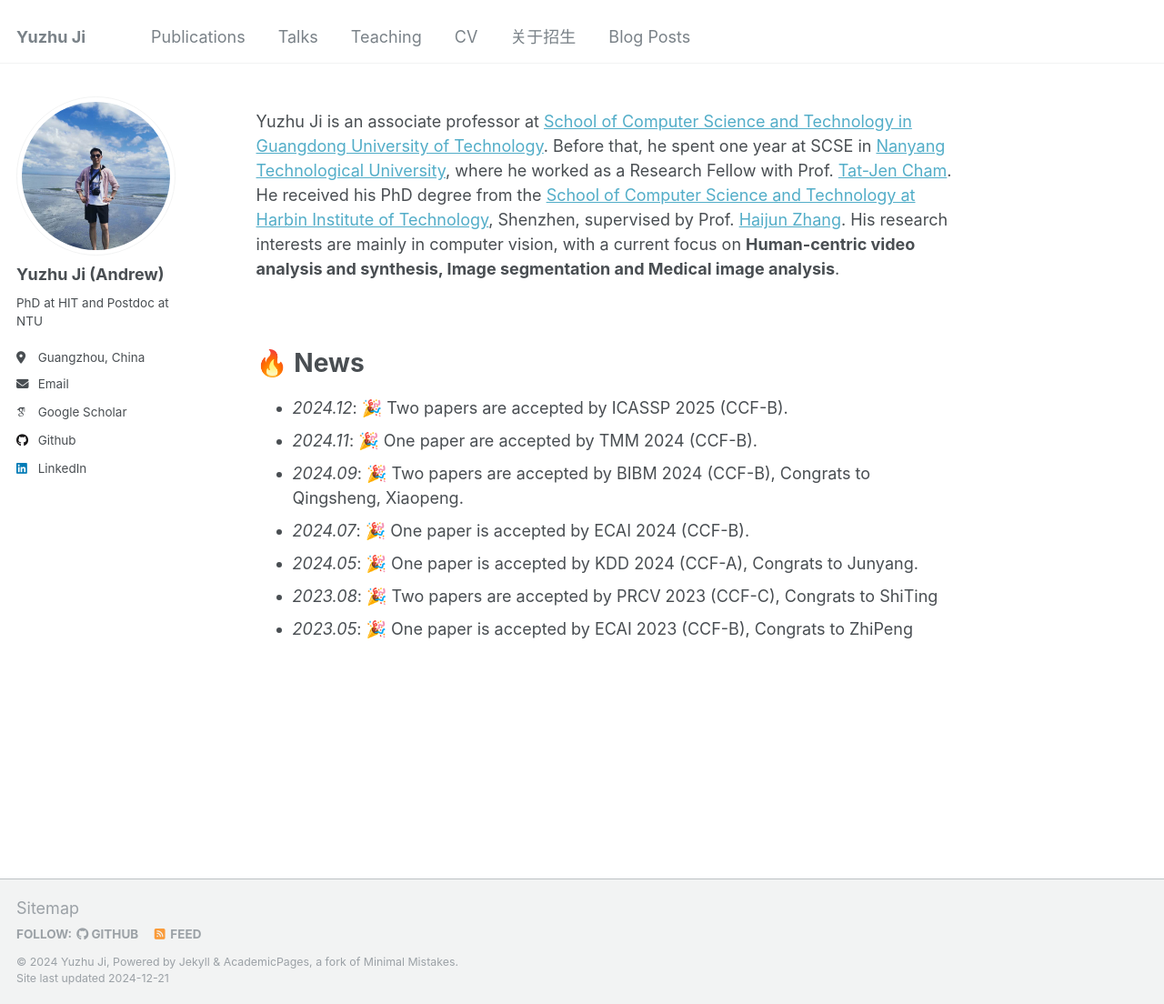
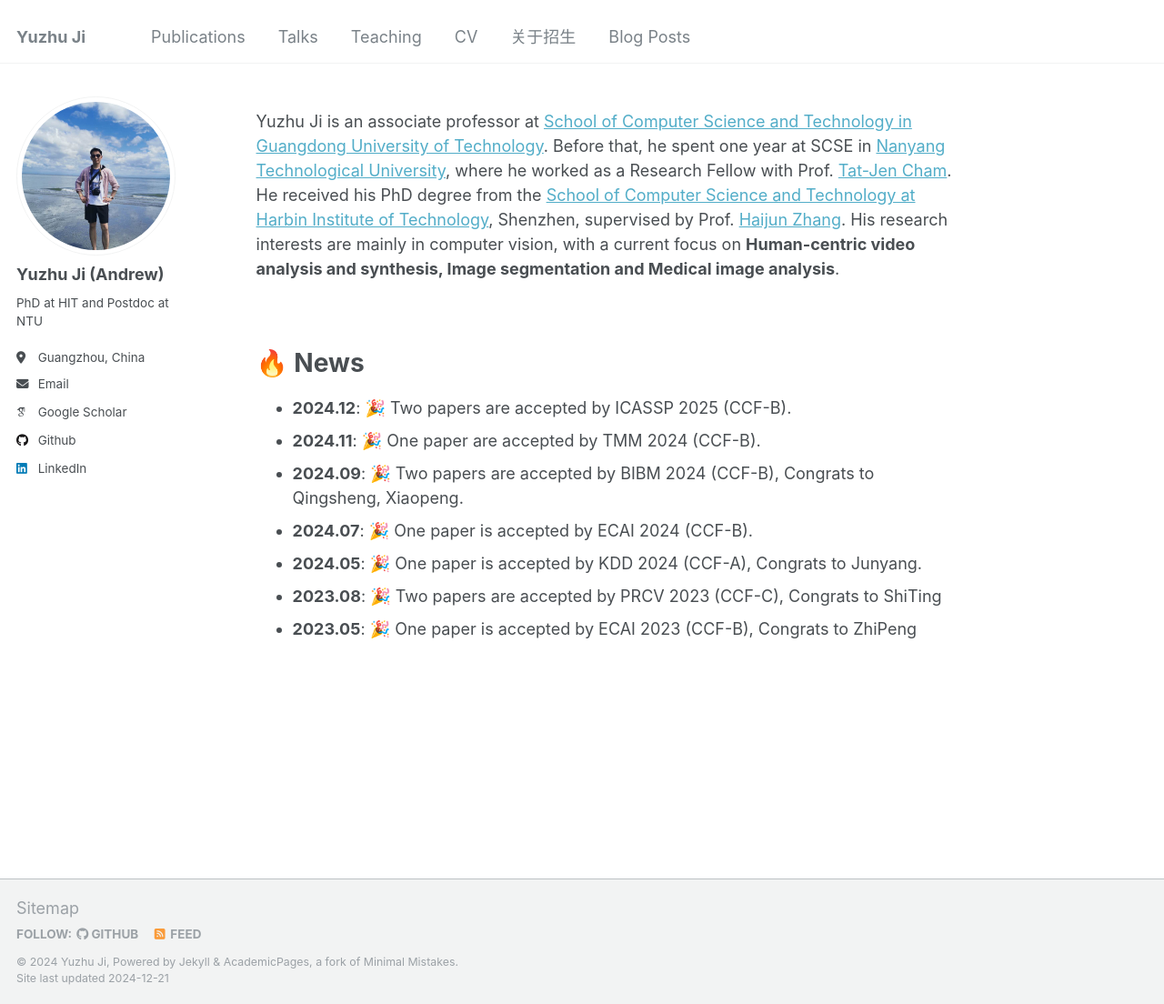
Before and after one commit to AndrewChiyz/andrewchiyz.github.io, a Jekyll site: the page built from _pages/about.md, in a window 1280 px wide and 1104 px high. Shown: the whole window at 91% size. Built offline with Jekyll 4.4.1, drawn with Linux system fonts in a browser that asks for light colours; some web fonts are replaced.

```diff
--- a/_pages/about.md
+++ b/_pages/about.md
@@ -13,13 +13,13 @@ Yuzhu Ji is an associate professor at [School of Computer Science and Technology
 
 🔥 News
 ========================
-- *2024.12*: 🎉 Two papers are accepted by ICASSP 2025 (CCF-B).
-- *2024.11*: 🎉 One paper are accepted by TMM 2024 (CCF-B).
-- *2024.09*: 🎉 Two papers are accepted by BIBM 2024 (CCF-B), Congrats to Qingsheng, Xiaopeng.
-- *2024.07*: 🎉 One paper is accepted by ECAI 2024 (CCF-B).
-- *2024.05*: 🎉 One paper is accepted by KDD 2024 (CCF-A), Congrats to Junyang.
-- *2023.08*: 🎉 Two papers are accepted by PRCV 2023 (CCF-C), Congrats to ShiTing
-- *2023.05*: 🎉 One paper is accepted by ECAI 2023 (CCF-B), Congrats to ZhiPeng
+- __2024.12__: 🎉 Two papers are accepted by ICASSP 2025 (CCF-B).
+- __2024.11__: 🎉 One paper are accepted by TMM 2024 (CCF-B).
+- __2024.09__: 🎉 Two papers are accepted by BIBM 2024 (CCF-B), Congrats to Qingsheng, Xiaopeng.
+- __2024.07__: 🎉 One paper is accepted by ECAI 2024 (CCF-B).
+- __2024.05__: 🎉 One paper is accepted by KDD 2024 (CCF-A), Congrats to Junyang.
+- __2023.08__: 🎉 Two papers are accepted by PRCV 2023 (CCF-C), Congrats to ShiTing
+- __2023.05__: 🎉 One paper is accepted by ECAI 2023 (CCF-B), Congrats to ZhiPeng
 
 <!--
 This is the front page of a website that is powered by the [Academic Pages template](https://github.com/academicpages/academicpages.github.io) and hosted on GitHub pages. [GitHub pages](https://pages.github.com) is a free service in which websites are built and hosted from code and data stored in a GitHub repository, automatically updating when a new commit is made to the respository. This template was forked from the [Minimal Mistakes Jekyll Theme](https://mmistakes.github.io/minimal-mistakes/) created by Michael Rose, and then extended to support the kinds of content that academics have: publications, talks, teaching, a portfolio, blog posts, and a dynamically-generated CV. You can fork [this repository](https://github.com/academicpages/academicpages.github.io) right now, modify the configuration and markdown files, add your own PDFs and other content, and have your own site for free, with no ads! An older version of this template powers my own personal website at [stuartgeiger.com](http://stuartgeiger.com), which uses [this Github repository](https://github.com/staeiou/staeiou.github.io).
```
